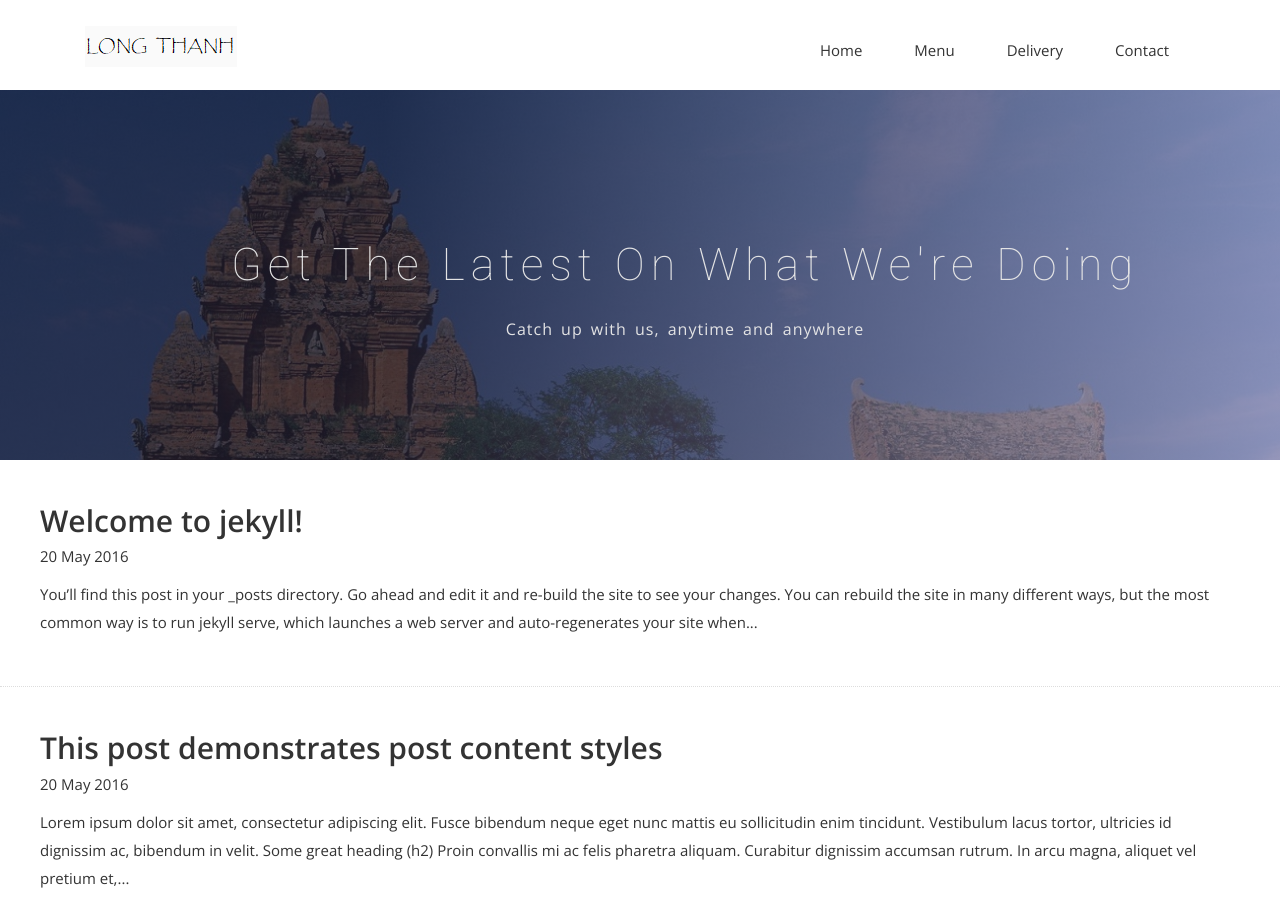
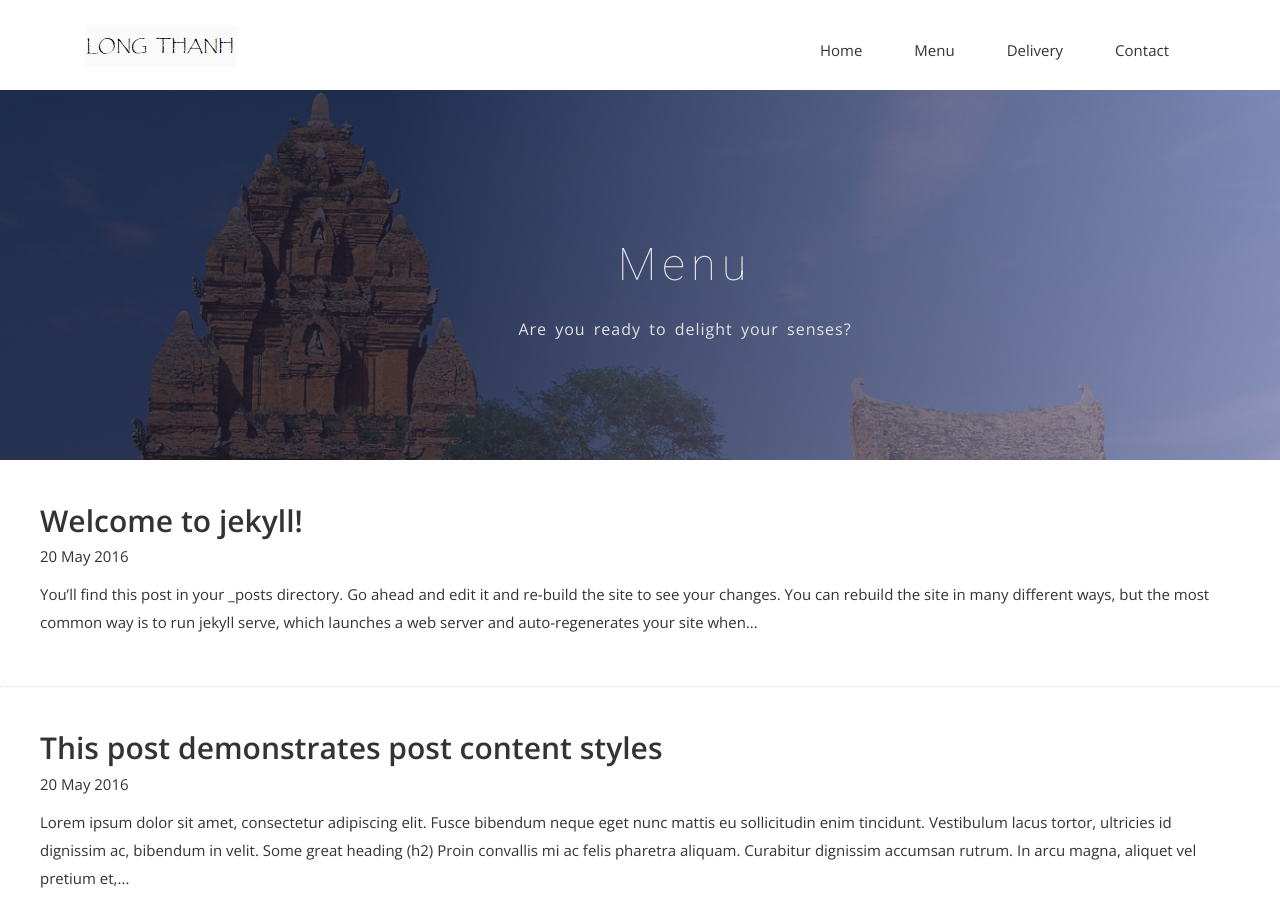
Before and after one commit to dsmith73/long-thanh, a Jekyll site: the page built from menu.html, in a window 1280 px wide and 900 px high. Built offline with Jekyll 4.4.1, drawn with Linux system fonts in a browser that asks for light colours; nearby versions of some CDN libraries; some web fonts are replaced.

Commit message:
Update and rename blog.html to menu.html

```diff
--- a/blog.html
+++ b/menu.html
@@ -1,7 +1,7 @@
 ---
 layout: page
-title: Blog
-permalink: /blog/
+title: Menu
+permalink: /menu/
 ---
 <!-- Slider Start -->
 <section id="global-header">
@@ -9,8 +9,8 @@ permalink: /blog/
     <div class="row">
       <div class="col-md-12">
         <div class="block">
-          <h1>Get the latest on what we're doing</h1>
-          <p>Catch up with us, anytime and anywhere</p>
+          <h1>Menu</h1>
+          <p>Are you ready to delight your senses?</p>
         </div>
       </div>
     </div>
```
